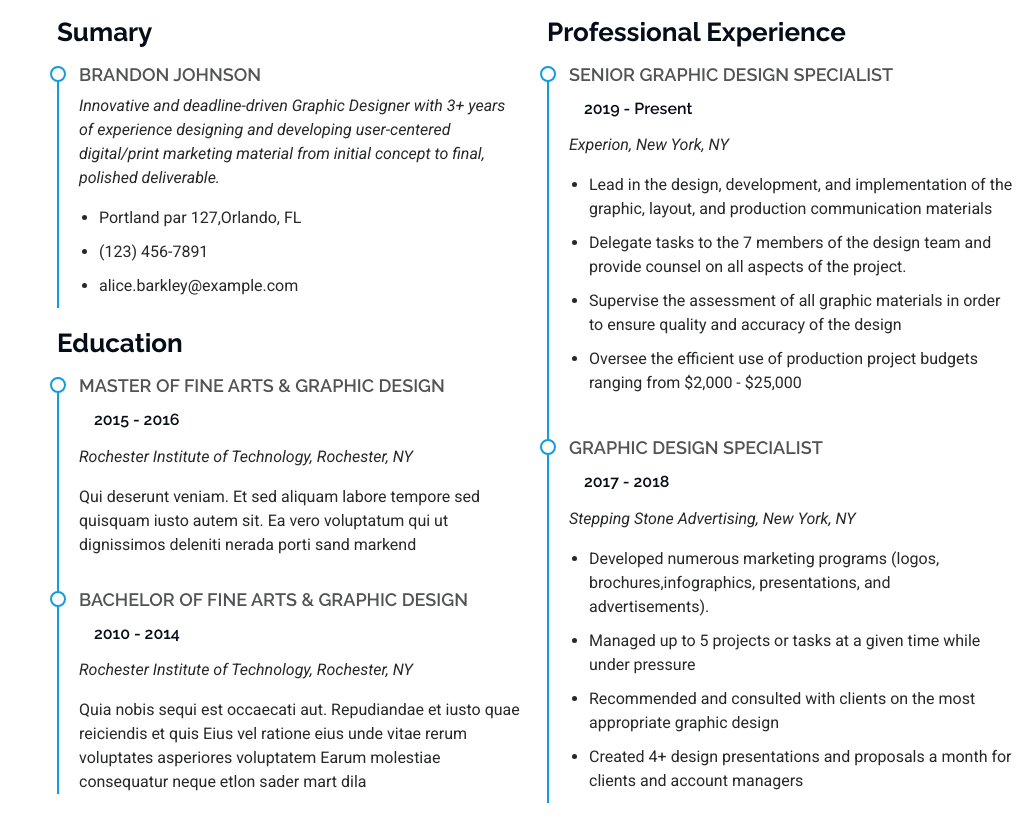
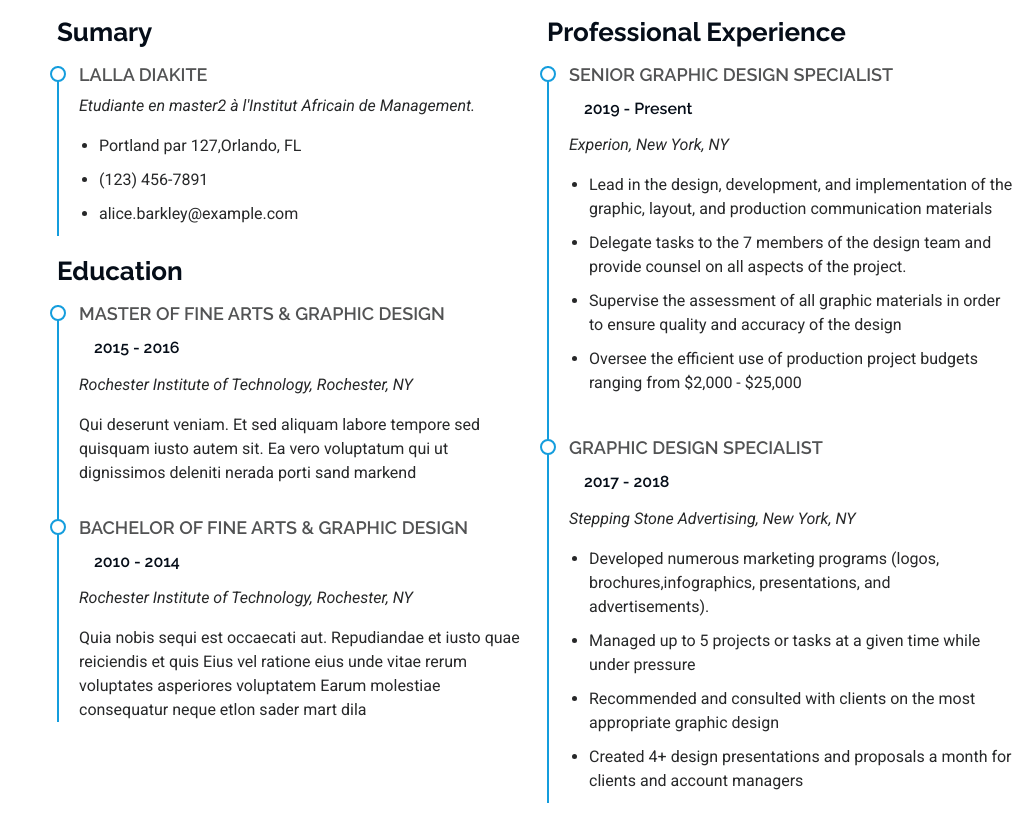
Before and after one commit to Lallati/git-test, a plain HTML site: page index.html in a window 1280 px wide. Shown: the part 2590-3422 px from the top of the page, without its empty margins (255-1280 px from the left). Drawn offline with Linux system fonts and the light colour scheme.

Commit message:
correction mise en forme dans index.html

```diff
--- a/index.html
+++ b/index.html
@@ -284,8 +284,8 @@
             <h3 class="resume-title">Sumary</h3>
 
             <div class="resume-item pb-0">
-              <h4>Brandon Johnson</h4>
-              <p><em>Innovative and deadline-driven Graphic Designer with 3+ years of experience designing and developing user-centered digital/print marketing material from initial concept to final, polished deliverable.</em></p>
+              <h4>Lalla Diakite</h4>
+              <p><em>Etudiante en master2 à l'Institut Africain de Management.</em></p>
               <ul>
                 <li>Portland par 127,Orlando, FL</li>
                 <li>(123) 456-7891</li>
```
